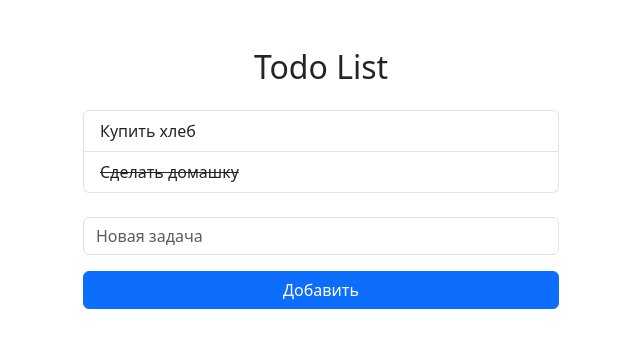
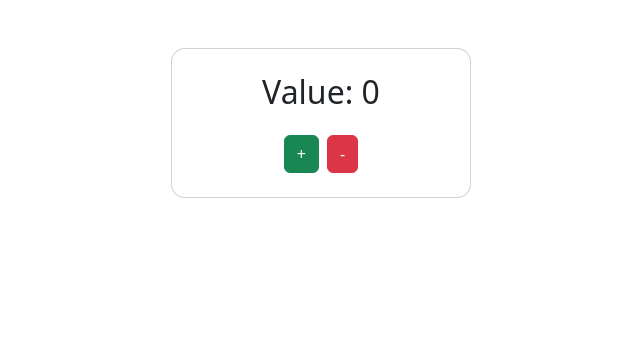
Before and after one commit to Alexandr19961802/hillelDz25.1, a React (Vite) app: page / in a window 1280 px wide. Shown: the top 348 px of the page, without its empty margins (319-959 px from the left). Built offline with nearby package versions, Linux system fonts and the light colour scheme.

Commit message:
Counter Redux

```diff
--- a/package.json
+++ b/package.json
@@ -13,7 +13,9 @@
     "bootstrap": "^5.3.8",
     "react": "^19.2.0",
     "react-bootstrap": "^2.10.10",
-    "react-dom": "^19.2.0"
+    "react-dom": "^19.2.0",
+    "react-redux": "^9.2.0",
+    "redux": "^5.0.1"
   },
   "devDependencies": {
     "@eslint/js": "^9.39.1",
--- a/src/App.jsx
+++ b/src/App.jsx
@@ -1,57 +1,32 @@
-import { useState } from "react";
-import { Container, Form, Button, ListGroup } from "react-bootstrap";
+import { useSelector, useDispatch } from "react-redux";
 
-export default function App() {
-  const [todos, setTodos] = useState([
-    { text: "Купить хлеб", done: false },
-    { text: "Сделать домашку", done: true },
-  ]);
-
-  const [value, setValue] = useState("");
-
-  const addTodo = () => {
-    if (!value.trim()) return;
-
-    setTodos([...todos, { text: value, done: false }]);
-    setValue("");
-  };
-
-  const toggleTodo = (index) => {
-    const newTodos = [...todos];
-    newTodos[index].done = !newTodos[index].done;
-    setTodos(newTodos);
-  };
+function App() {
+  const value = useSelector((state) => state.value);
+  const dispatch = useDispatch();
 
   return (
-    <Container className="mt-5" style={{ maxWidth: "500px" }}>
-      <h2 className="mb-4 text-center">Todo List</h2>
+    <div className="container text-center mt-5">
+      <div className="card p-4 mx-auto" style={{ width: "300px" }}>
+        <h2 className="mb-4">Value: {value}</h2>
 
-      <ListGroup>
-        {todos.map((todo, index) => (
-          <ListGroup.Item
-            key={index}
-            onClick={() => toggleTodo(index)}
-            style={{
-              cursor: "pointer",
-              textDecoration: todo.done ? "line-through" : "none"
-            }}
+        <div>
+          <button
+            className="btn btn-success me-2"
+            onClick={() => dispatch({ type: "PLUS" })}
           >
-            {todo.text}
-          </ListGroup.Item>
-        ))}
-      </ListGroup>
+            +
+          </button>
 
-      <Form className="mt-4">
-        <Form.Control
-          placeholder="Новая задача"
-          value={value}
-          onChange={(e) => setValue(e.target.value)}
-        />
-
-        <Button className="mt-3 w-100" onClick={addTodo}>
-          Добавить
-        </Button>
-      </Form>
-    </Container>
+          <button
+            className="btn btn-danger"
+            onClick={() => dispatch({ type: "MINUS" })}
+          >
+            -
+          </button>
+        </div>
+      </div>
+    </div>
   );
 }
+
+export default App;
--- a/src/main.jsx
+++ b/src/main.jsx
@@ -1,14 +1,17 @@
-import "bootstrap/dist/css/bootstrap.min.css"
-import "bootstrap/dist/js/bootstrap.bundle.min.js"
+import "bootstrap/dist/css/bootstrap.min.css";
+import "bootstrap/dist/js/bootstrap.bundle.min.js";
+import "./index.css";
 
-import "./index.css"
-
-import React from "react"
-import ReactDOM from "react-dom/client"
-import App from "./App.jsx"
+import React from "react";
+import ReactDOM from "react-dom/client";
+import { Provider } from "react-redux";
+import App from "./App.jsx";
+import store from "./store.js";
 
 ReactDOM.createRoot(document.getElementById("root")).render(
   <React.StrictMode>
-    <App />
+    <Provider store={store}>
+      <App />
+    </Provider>
   </React.StrictMode>
-)
+);
--- /dev/null
+++ b/src/store.js
@@ -0,0 +1,22 @@
+import { createStore } from "redux";
+
+const initialState = {
+  value: 0,
+};
+
+function reducer(state = initialState, action) {
+  switch (action.type) {
+    case "PLUS":
+      return { value: state.value + 1 };
+
+    case "MINUS":
+      return { value: state.value - 1 };
+
+    default:
+      return state;
+  }
+}
+
+const store = createStore(reducer);
+
+export default store;
```
Also changed, not shown: src/фрт.txt (added), 1 other file (tests, documents, lock files or other folders).
